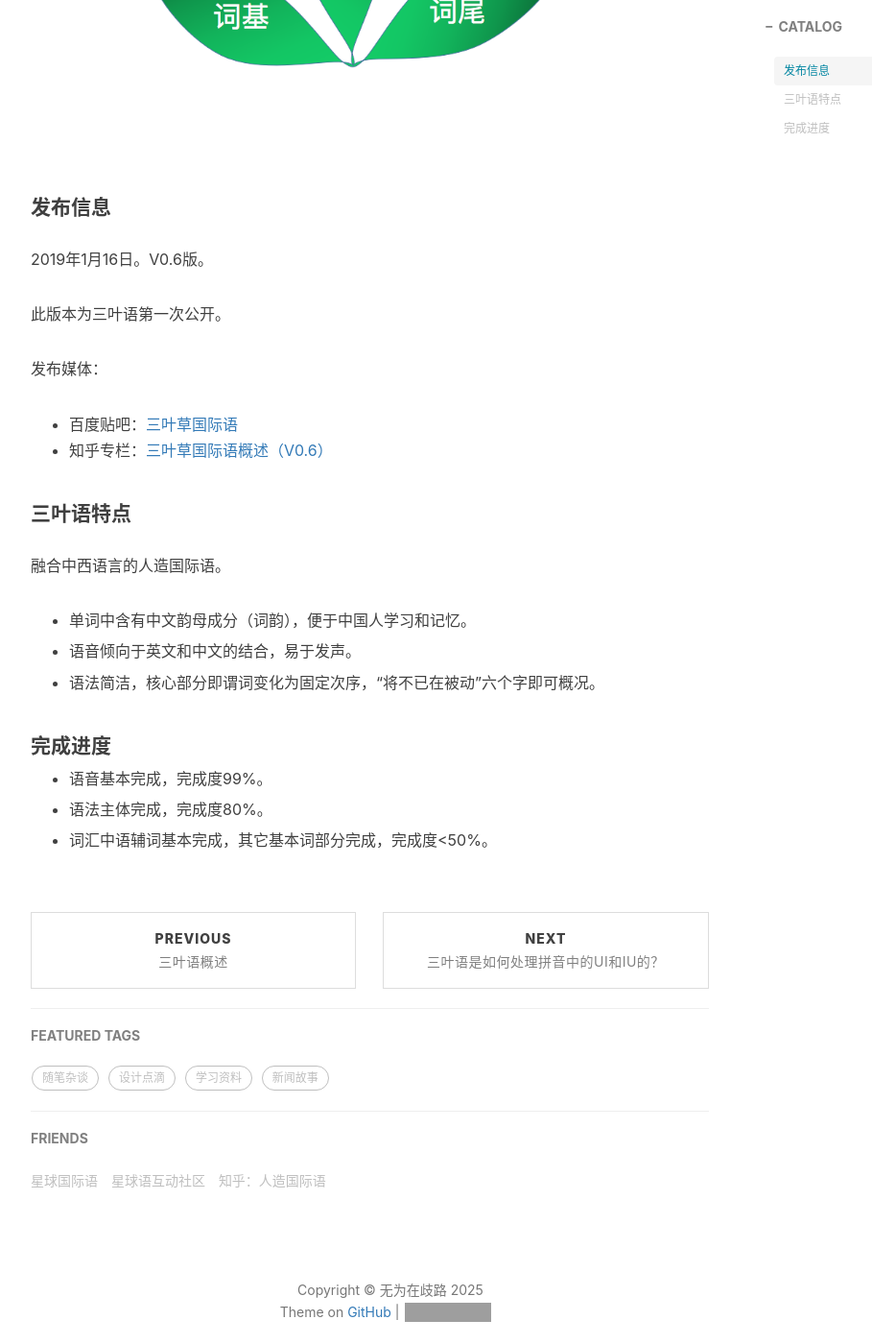
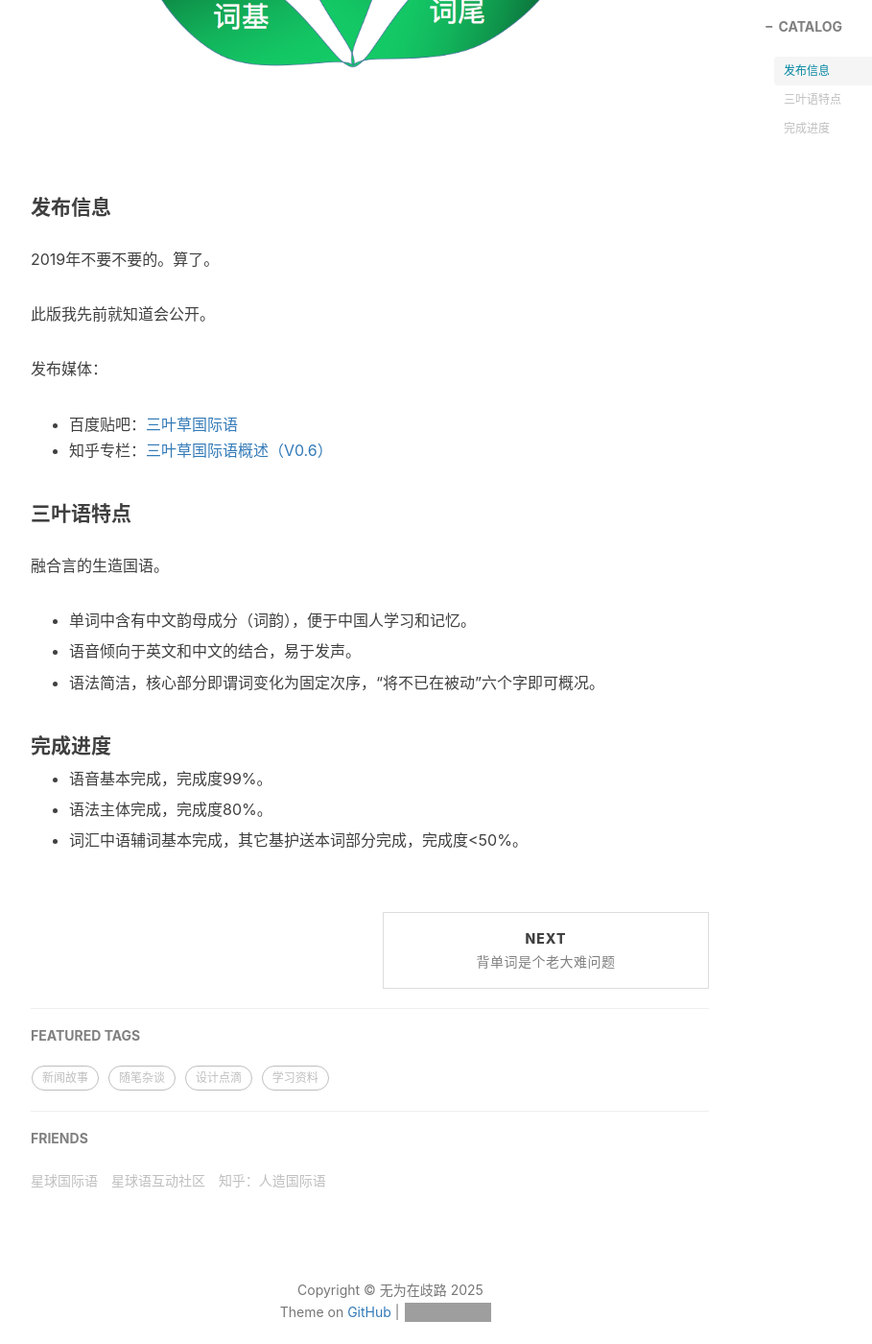
Before and after one commit to imliyucai/imliyucai.github.io, a Jekyll site: the page built from _posts/2013-03-19-为什么这样不行.md, in a window 1280 px wide and 1400 px high, scrolled down 796 px. Shown: the whole window at 96% size, without its empty margins (233-1142 px from the left). Built offline with Jekyll 4.4.1, drawn with Linux system fonts in a browser that asks for light colours; nearby versions of some CDN libraries; comment, search, counter and statistics services are not loaded; some of the changed text lies outside the part shown; grey boxes are pictures that could not be loaded.

Commit message:
Update and rename 2019-91-16-三叶语首个版本发布.md to 2013-03-19-为什么这样不行.md

```diff
--- a/_posts/2019-91-16-三叶语首个版本发布.md
+++ b/_posts/2013-03-19-为什么这样不行.md
@@ -1,9 +1,9 @@
 ---
 layout:     post
-title:      三叶语首个版本发布
-subtitle:   v0.6版
-date:       2019-01-16
-author:     Henri Jambo
+title:      为什么这样不行？
+subtitle:   不解
+date:       2013-03-19
+author:     yucailee
 header-img: img/post-bg-cook.jpg
 catalog: true
 tags:
@@ -14,9 +14,9 @@
 
 #### 发布信息
 
-2019年1月16日。V0.6版。
+2019年不要不要的。算了。
 
-此版本为三叶语第一次公开。
+此版我先前就知道会公开。
 
 发布媒体：
 
@@ -25,7 +25,7 @@
 
 #### 三叶语特点
 
-融合中西语言的人造国际语。
+融合言的生造国语。
 
 * 单词中含有中文韵母成分（词韵），便于中国人学习和记忆。
 
@@ -39,4 +39,4 @@
 
 * 语法主体完成，完成度80%。
 
-* 词汇中语辅词基本完成，其它基本词部分完成，完成度<50%。
+* 词汇中语辅词基本完成，其它基护送本词部分完成，完成度<50%。
```
